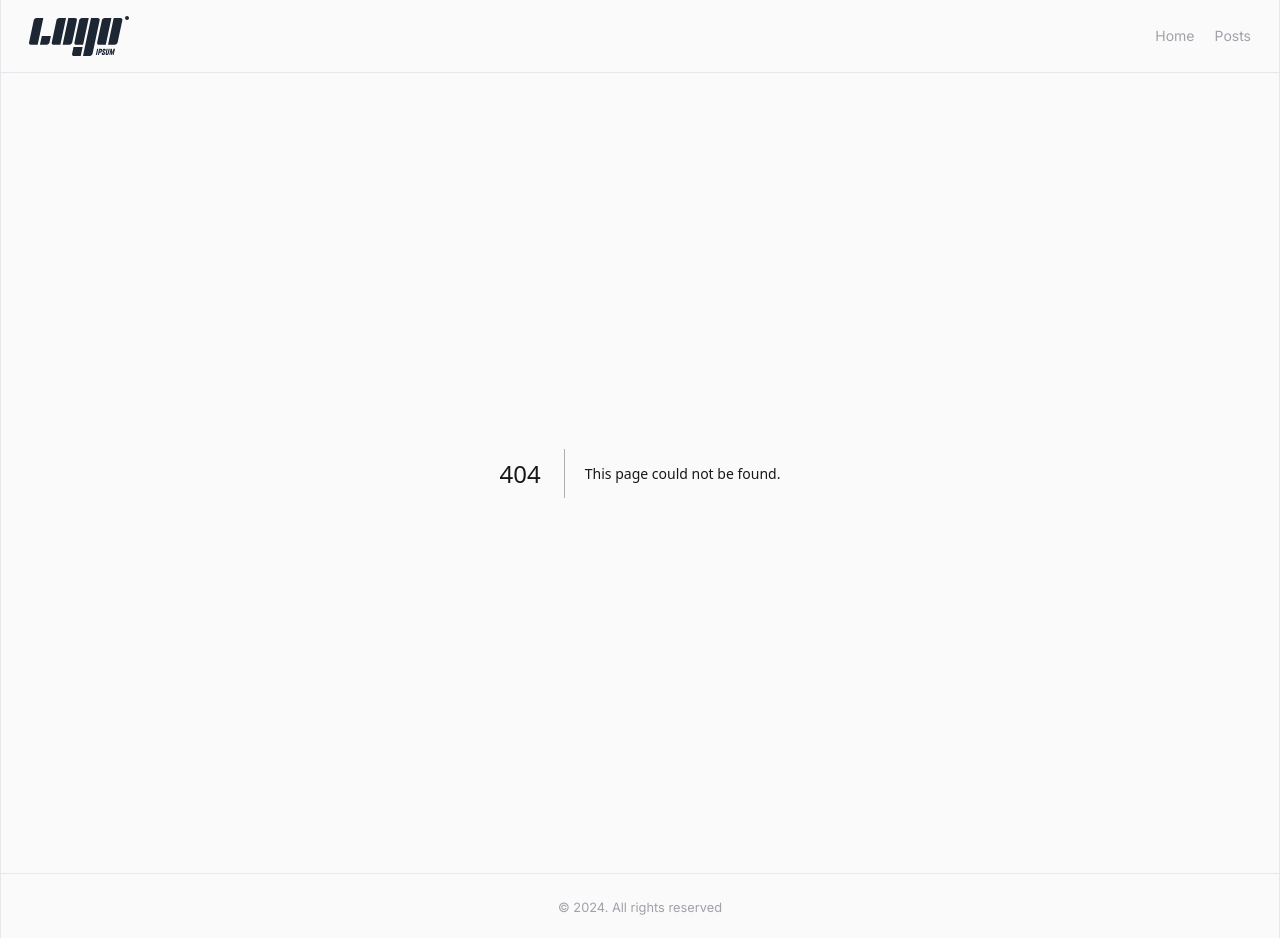
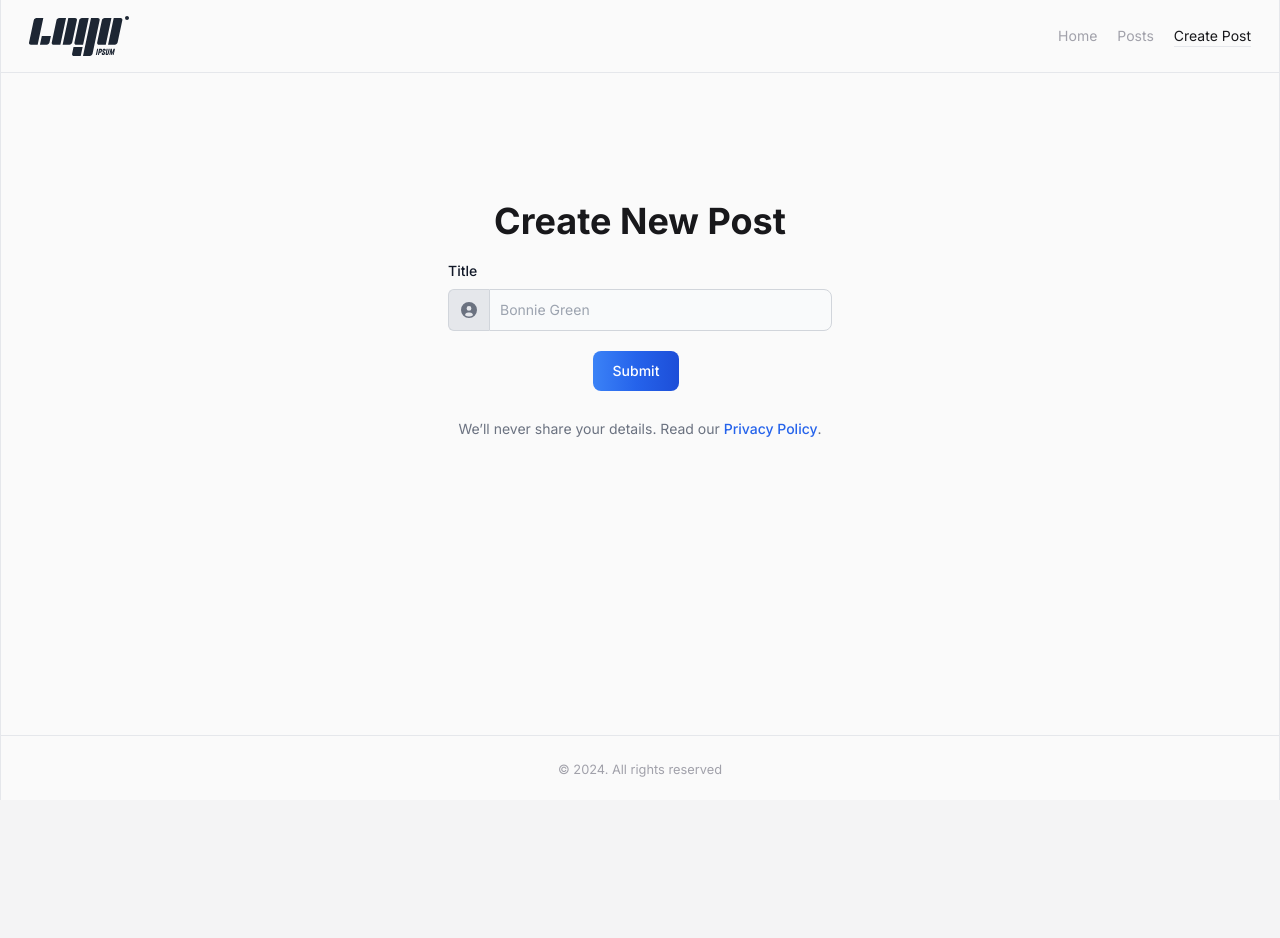
Before and after one commit to DalpatRathore/next-blog-kinde, a Next.js app: page /create-post in a window 1280 px wide. Before the commit this address had no page. After the commit the page ends 800 px from the top, so only its background shows below. Built offline with nearby package versions, Linux system fonts and the light colour scheme.

Commit message:
feat: create post page

```diff
--- /dev/null
+++ b/src/actions/create-post.ts
@@ -0,0 +1,5 @@
+"use server";
+
+export async function createPost(formData: FormData) {
+  const title = formData.get("title") as string;
+}
--- /dev/null
+++ b/src/app/create-post/page.tsx
@@ -0,0 +1,61 @@
+import { createPost } from "@/actions/create-post";
+
+const CreatePostPage = () => {
+  return (
+    <main className="text-center pt-32 px-5">
+      <h1 className="text-4xl font-bold mb-5">Create New Post</h1>
+      <div className="">
+        <form action={createPost} className="max-w-sm mx-auto text-left">
+          <label
+            htmlFor="website-admin"
+            className="block mb-2 text-sm font-medium text-gray-900"
+          >
+            Title
+          </label>
+          <div className="flex">
+            <span className="inline-flex items-center px-3 text-sm text-gray-900 bg-gray-200 border border-e-0 border-gray-300 rounded-s-md dark:bg-gray-600 dark:text-gray-400 dark:border-gray-600">
+              <svg
+                className="w-4 h-4 text-gray-500 dark:text-gray-400"
+                aria-hidden="true"
+                xmlns="http://www.w3.org/2000/svg"
+                fill="currentColor"
+                viewBox="0 0 20 20"
+              >
+                <path d="M10 0a10 10 0 1 0 10 10A10.011 10.011 0 0 0 10 0Zm0 5a3 3 0 1 1 0 6 3 3 0 0 1 0-6Zm0 13a8.949 8.949 0 0 1-4.951-1.488A3.987 3.987 0 0 1 9 13h2a3.987 3.987 0 0 1 3.951 3.512A8.949 8.949 0 0 1 10 18Z" />
+              </svg>
+            </span>
+            <input
+              type="text"
+              name="title"
+              id="title"
+              className="rounded-none rounded-e-lg bg-gray-50 border border-gray-300 text-gray-900 focus:ring-blue-500 focus:border-blue-500 block flex-1 min-w-0 w-full text-sm p-2.5  dark:bg-gray-700 dark:border-gray-600 dark:placeholder-gray-400 dark:text-white dark:focus:ring-blue-500 dark:focus:border-blue-500"
+              placeholder="Bonnie Green"
+            />
+          </div>
+          <div className="flex items-center justify-center my-5">
+            <button
+              type="submit"
+              className="text-white bg-gradient-to-r from-blue-500 via-blue-600 to-blue-700 hover:bg-gradient-to-br focus:ring-4 focus:outline-none focus:ring-blue-300 dark:focus:ring-blue-800 font-medium rounded-lg text-sm px-5 py-2.5 text-center me-2 mb-2"
+            >
+              Submit
+            </button>
+          </div>
+        </form>
+        <p
+          id="helper-text-explanation"
+          className="mt-2 text-sm text-gray-500 dark:text-gray-400"
+        >
+          We’ll never share your details. Read our{" "}
+          <a
+            href="#"
+            className="font-medium text-blue-600 hover:underline dark:text-blue-500"
+          >
+            Privacy Policy
+          </a>
+          .
+        </p>
+      </div>
+    </main>
+  );
+};
+export default CreatePostPage;
--- a/src/components/Header.tsx
+++ b/src/components/Header.tsx
@@ -12,6 +12,10 @@ const navLinks = [
   {
     herf: "/posts",
     label: "Posts",
+  },
+  {
+    herf: "/create-post",
+    label: "Create Post",
   },
 ];
 
```
